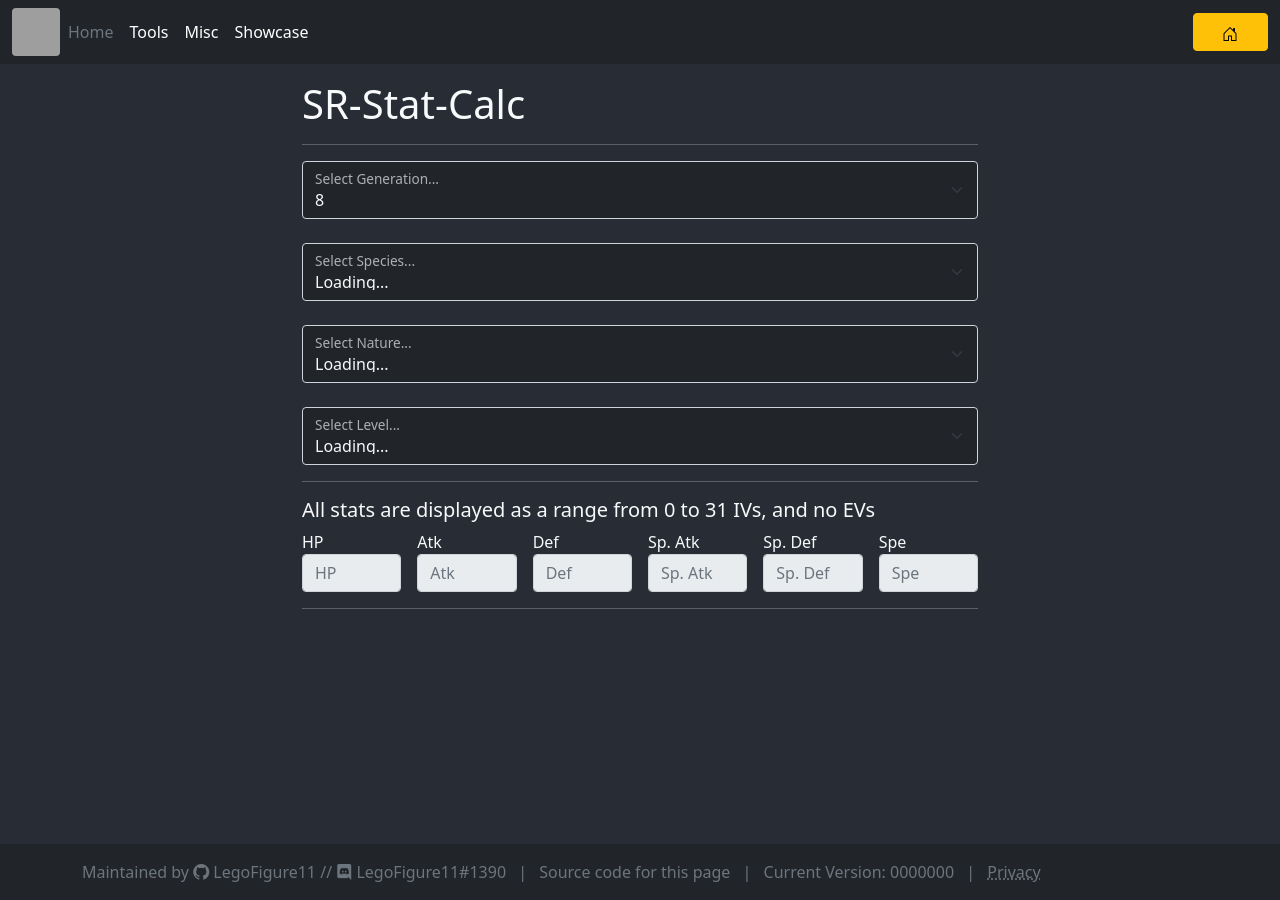
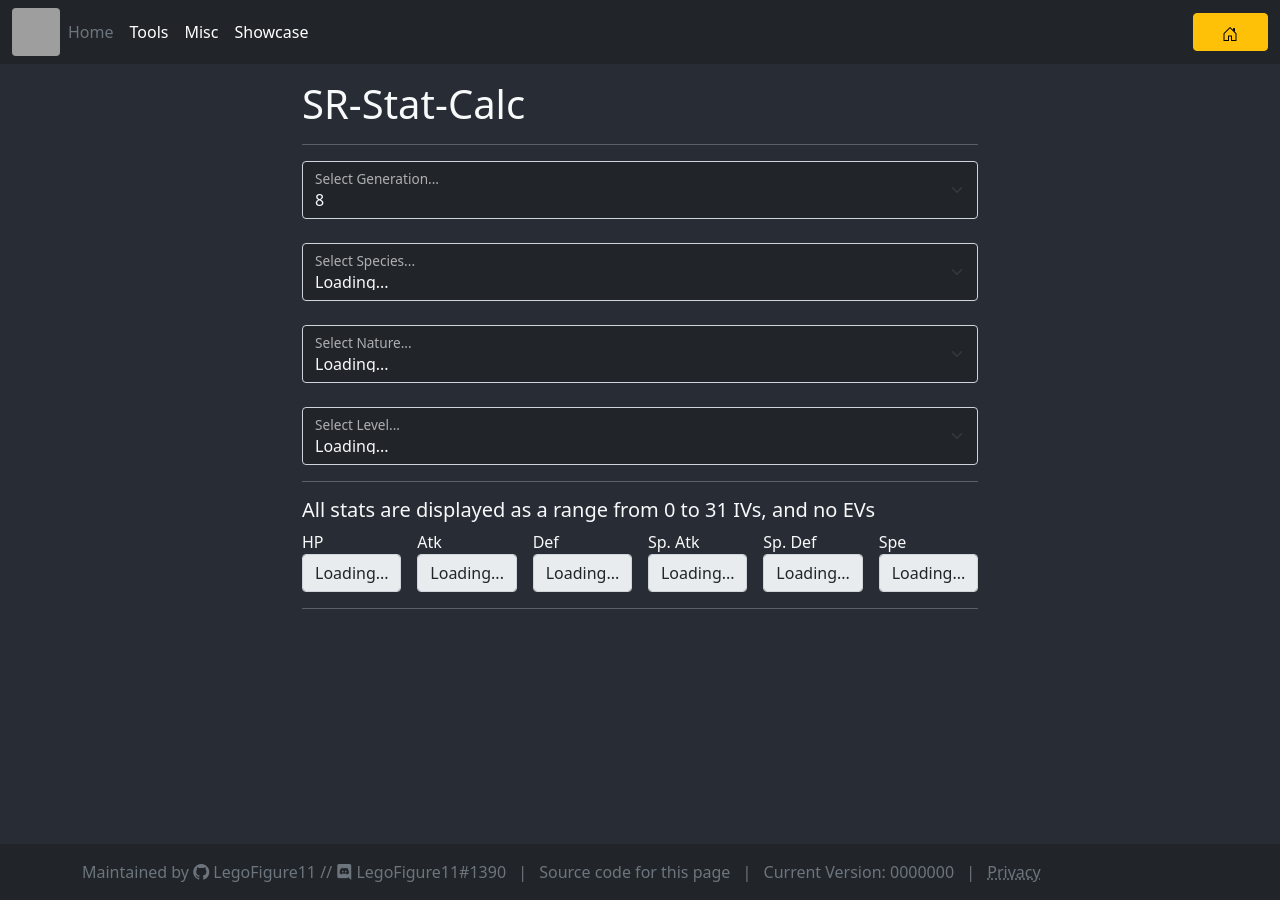
Before and after one commit to LegoFigure11/legofigure11.github.io, a Jekyll site: the page built from tools/sr-stat-calc/index.html, in a window 1280 px wide. Built offline with Jekyll 4.4.1, drawn with Linux system fonts in a browser that asks for light colours; comment, search, counter and statistics services are not loaded; grey boxes are pictures that could not be loaded.

Commit message:
SR Stat Calc: Add more Loadings

```diff
--- a/tools/sr-stat-calc/index.html
+++ b/tools/sr-stat-calc/index.html
@@ -60,27 +60,27 @@ permalink: /tools/sr-stat-calc/
 <div class="row g-3">
   <div class="col-md-2">
     <label for="stat0">HP <span id="basestat0"></span></label>
-    <input id="stat0" type="text" class="form-control" placeholder="HP" aria-label="HP" disabled>
+    <input id="stat0" type="text" class="form-control" placeholder="HP" aria-label="HP" value="Loading..." disabled>
   </div>
   <div class="col-md-2">
     <label for="stat1">Atk <span id="basestat1"></span></label>
-    <input id="stat1" type="text" class="form-control" placeholder="Atk" aria-label="Atk" disabled>
+    <input id="stat1" type="text" class="form-control" placeholder="Atk" aria-label="Atk" value="Loading..." disabled>
   </div>
   <div class="col-md-2">
     <label for="stat2">Def <span id="basestat2"></span></label>
-    <input id="stat2" type="text" class="form-control" placeholder="Def" aria-label="Def" disabled>
+    <input id="stat2" type="text" class="form-control" placeholder="Def" aria-label="Def" value="Loading..." disabled>
   </div>
   <div class="col-md-2">
     <label for="stat3">Sp. Atk <span id="basestat3"></span></label>
-    <input id="stat3" type="text" class="form-control" placeholder="Sp. Atk" aria-label="Sp. Atk" disabled>
+    <input id="stat3" type="text" class="form-control" placeholder="Sp. Atk" aria-label="Sp. Atk" value="Loading..." disabled>
   </div>
   <div class="col-md-2">
     <label for="stat4">Sp. Def <span id="basestat4"></span></label>
-    <input id="stat4" type="text" class="form-control" placeholder="Sp. Def" aria-label="Sp. Def" disabled>
+    <input id="stat4" type="text" class="form-control" placeholder="Sp. Def" aria-label="Sp. Def" value="Loading..." disabled>
   </div>
   <div class="col-md-2">
     <label for="stat5">Spe <span id="basestat5"></span></label>
-    <input id="stat5" type="text" class="form-control" placeholder="Spe" aria-label="Spe" disabled>
+    <input id="stat5" type="text" class="form-control" placeholder="Spe" aria-label="Spe" value="Loading..." disabled>
   </div>
 </div>
 
```
